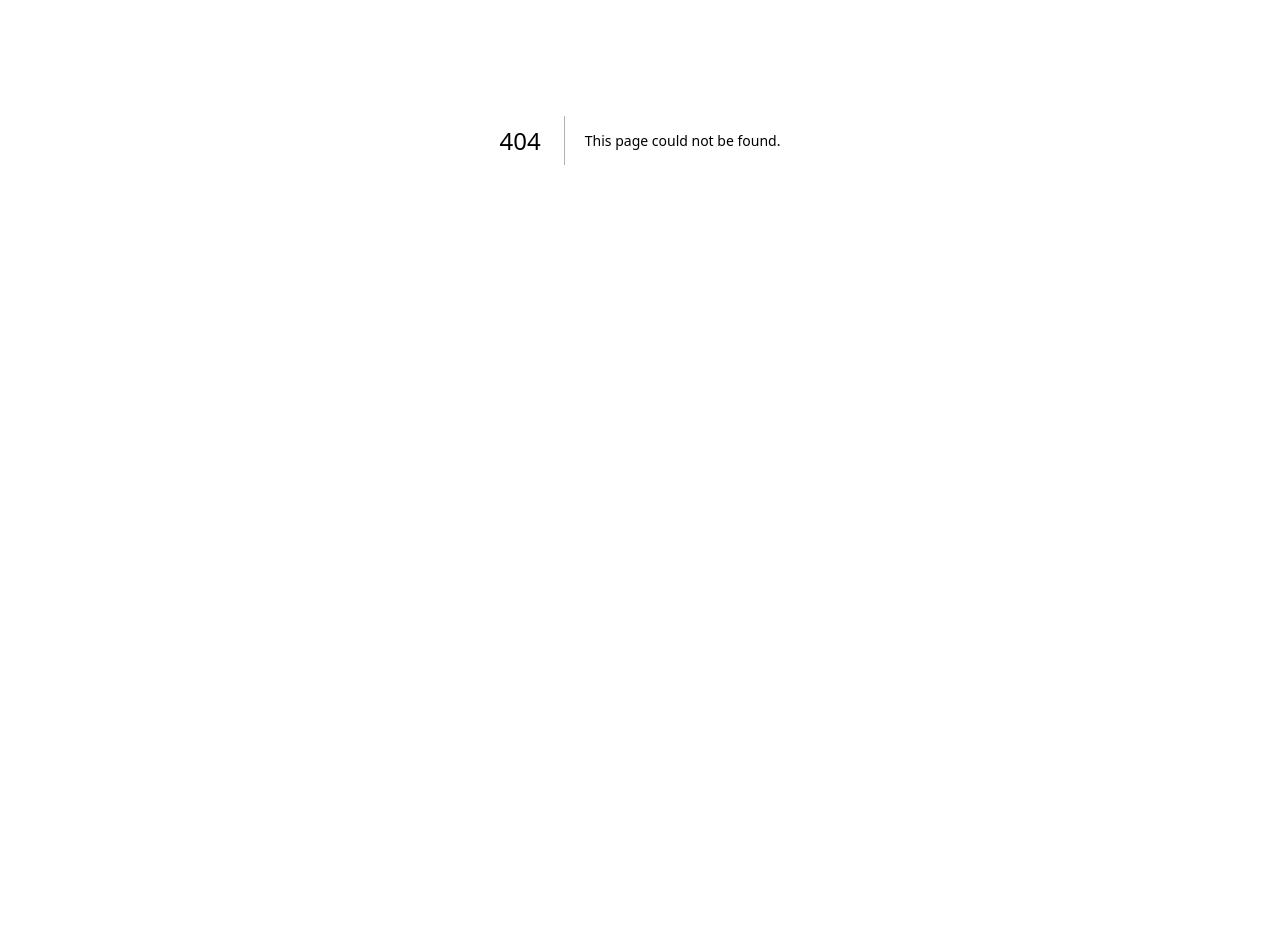
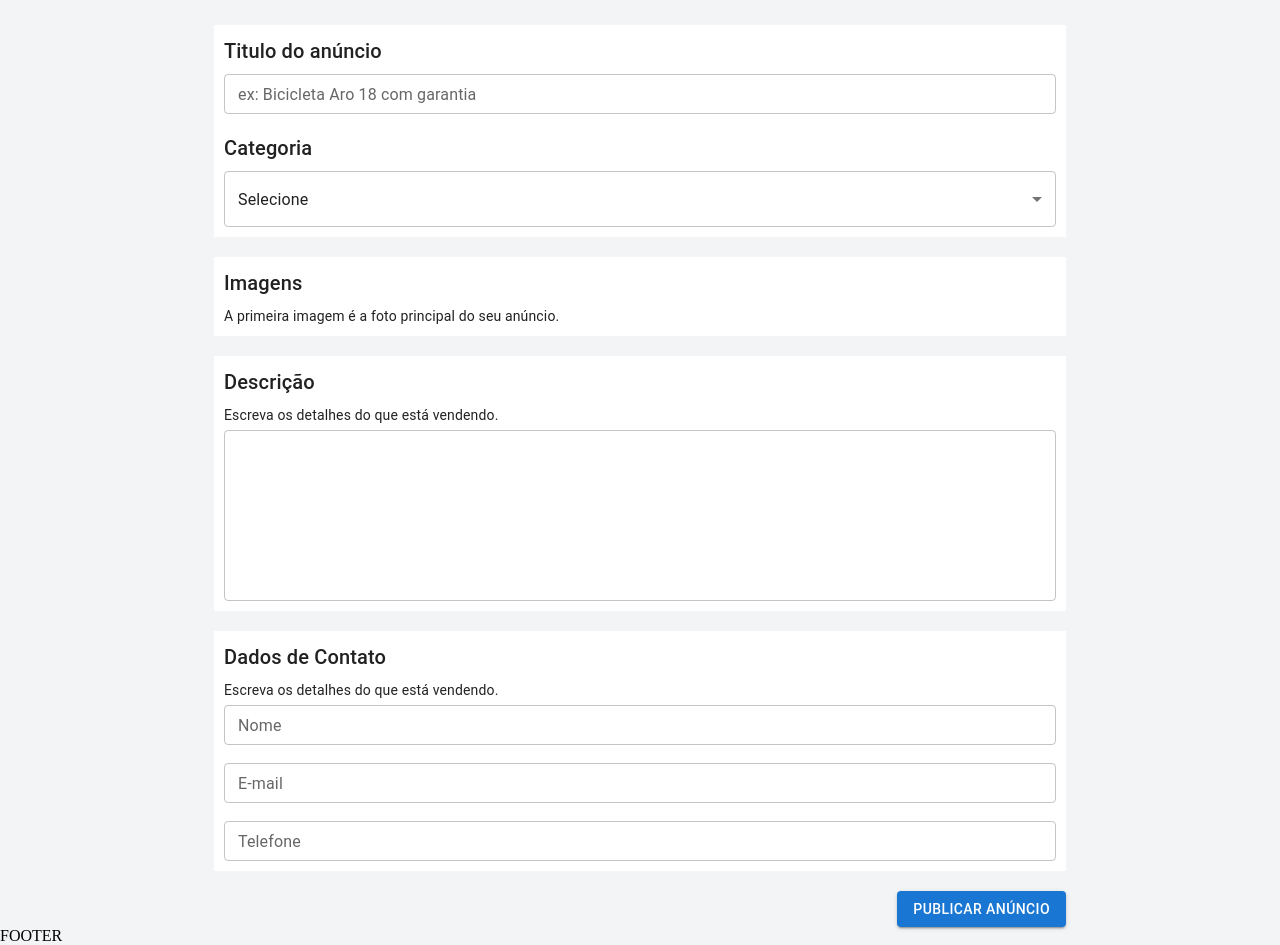
Before and after one commit to Ezequieloliveiras/anunx, a Next.js app: page /pages/user/publish in a window 1280 px wide. Before the commit this address had no page. Shown: the part 260-1205 px from the top of the page. Before the commit the page ends 800 px from the top, so only its background shows below. Built offline with nearby package versions, Linux system fonts and the light colour scheme.

Commit message:
adicionando pagina de publicar anuncio

```diff
--- /dev/null
+++ b/src/app/globals.css
@@ -0,0 +1,4 @@
+.body {
+  margin: 0;
+  background-color: "rgb(244, 244, 245)";
+}/*# sourceMappingURL=globals.css.map */
--- a/src/app/globals.scss
+++ b/src/app/globals.scss
@@ -1,3 +1,4 @@
 .body {
     margin: 0;
+    background-color: 'rgb(244, 244, 245)';
 }
--- a/src/app/layout.js
+++ b/src/app/layout.js
@@ -8,7 +8,7 @@ import './globals.scss'
 export default function RootLayout({ children }) {
   return (
     <html lang="en">
-      <body className='body'>{children}</body>
+      <body className='body' style={{backgroundColor:'rgb(242,244,245)'}}>{children}</body>
     </html>
   )
 }
--- /dev/null
+++ b/src/app/pages/user/publish/page.jsx
@@ -0,0 +1,134 @@
+"use client"
+
+import { Box, Button, Container, Select, TextField, Typography } from '@mui/material'
+import { styled } from '@mui/system'
+import TemplateDefault from '../../../templates/Default'
+
+const StyledContainer = styled(Container)(({ theme }) => ({
+    padding: theme.spacing(8, 0, 4),
+}));
+
+
+
+const Publish = () => {
+    return (
+        <TemplateDefault>
+            <StyledContainer maxWidth='sm' >
+                <Typography component='h1' variant='h2' align='center' color='textPrimary' gutterBottom >
+                    Publicar anúncio
+                </Typography>
+                <Typography component='h5' variant='h5' align='center' color='textPrimary'>
+                    Quanto mais detalhado, melhor!
+                </Typography>
+            </StyledContainer>
+            <Container maxWidth='md'>
+                <Box sx={{ backgroundColor: '#ffffff', padding: '10px' }}>
+                    <Typography component='h6' variant='h6' color='textPrimary' gutterBottom >
+                        Titulo do anúncio
+                    </Typography>
+                    <TextField
+                        label='ex: Bicicleta Aro 18 com garantia'
+                        size='small'
+                        fullWidth
+                    />
+
+                    <br /><br />
+                    <Typography component='h6' variant='h6' color='textPrimary' gutterBottom >
+                        Categoria
+                    </Typography>
+                    <Select
+                        native
+                        value=''
+                        fullWidth
+                        onChange={() => { }}
+                        inputProps={{
+                            name: 'age',
+                        }}
+                    >
+                        <option value=''>Selecione</option>
+                        <option value={1}>Bebê e Criança</option>
+                        <option value={2}>Agriculturta</option>
+                        <option value={3}>Moda</option>
+                        <option value={3}>Carros, Motos e Barcos</option>
+                        <option value={3}>Serviços</option>
+                        <option value={3}>Lazer</option>
+                        <option value={3}>Animais</option>
+                        <option value={3}>Moveis, Casa e Jardim</option>
+                        <option value={3}>Imóveis</option>
+                        <option value={3}>Equipamentos e Ferramentas</option>
+                        <option value={3}>Celulares e Tablets</option>
+                        <option value={3}>Esporte</option>
+                        <option value={3}>Tecnologia</option>
+                        <option value={3}>Emprego</option>
+                        <option value={3}>Outros</option>
+                    </Select>
+                </Box>
+            </Container>
+            <Container maxWidth='md' sx={{ marginTop: '20px' }}>
+                <Box sx={{ backgroundColor: '#ffffff', padding: '10px' }}>
+                    <Typography component='h6' variant='h6' color='textPrimary' gutterBottom >
+                        Imagens
+                    </Typography>
+                    <Typography component='div' variant='body2' color='textPrimary' >
+                        A primeira imagem é a foto principal do seu anúncio.
+                    </Typography>
+                </Box>
+            </Container>
+            <Container maxWidth='md' sx={{ marginTop: '20px' }}>
+                <Box sx={{ backgroundColor: '#ffffff', padding: '10px' }}>
+                    <Typography component='h6' variant='h6' color='textPrimary' gutterBottom >
+                        Descrição
+                    </Typography>
+                    <Typography component='div' variant='body2' color='textPrimary' gutterBottom >
+                        Escreva os detalhes do que está vendendo.
+                    </Typography>
+                    <TextField
+                        multiline
+                        rows={6}
+                        variant='outlined'
+                        fullWidth
+                    />
+                </Box>
+            </Container>
+            <Container maxWidth='md' sx={{ marginTop: '20px' }}>
+                <Box sx={{ backgroundColor: '#ffffff', padding: '10px' }}>
+                    <Typography component='h6' variant='h6' color='textPrimary' gutterBottom >
+                        Dados de Contato
+                    </Typography>
+                    <Typography component='div' variant='body2' color='textPrimary' gutterBottom >
+                        Escreva os detalhes do que está vendendo.
+                    </Typography>
+                    <TextField
+                        label='Nome'
+                        variant='outlined'
+                        size='small'
+                        fullWidth
+                    />
+                    <br /><br />
+                    <TextField
+                        label='E-mail'
+                        variant='outlined'
+                        size='small'
+                        fullWidth
+                    />
+                    <br /><br />
+                    <TextField
+                        label='Telefone'
+                        variant='outlined'
+                        size='small'
+                        fullWidth
+                    />
+                </Box>
+            </Container>
+            <Container maxWidth='md' sx={{ marginTop: '20px' }}>
+                <Box textAlign='right'>
+                    <Button variant='contained' color='primary'>
+                        Publicar Anúncio
+                    </Button>
+                </Box>
+            </Container>
+        </TemplateDefault>
+    )
+}
+
+export default Publish
```
Also changed, not shown: 1 other file (tests, documents, lock files or other folders).
